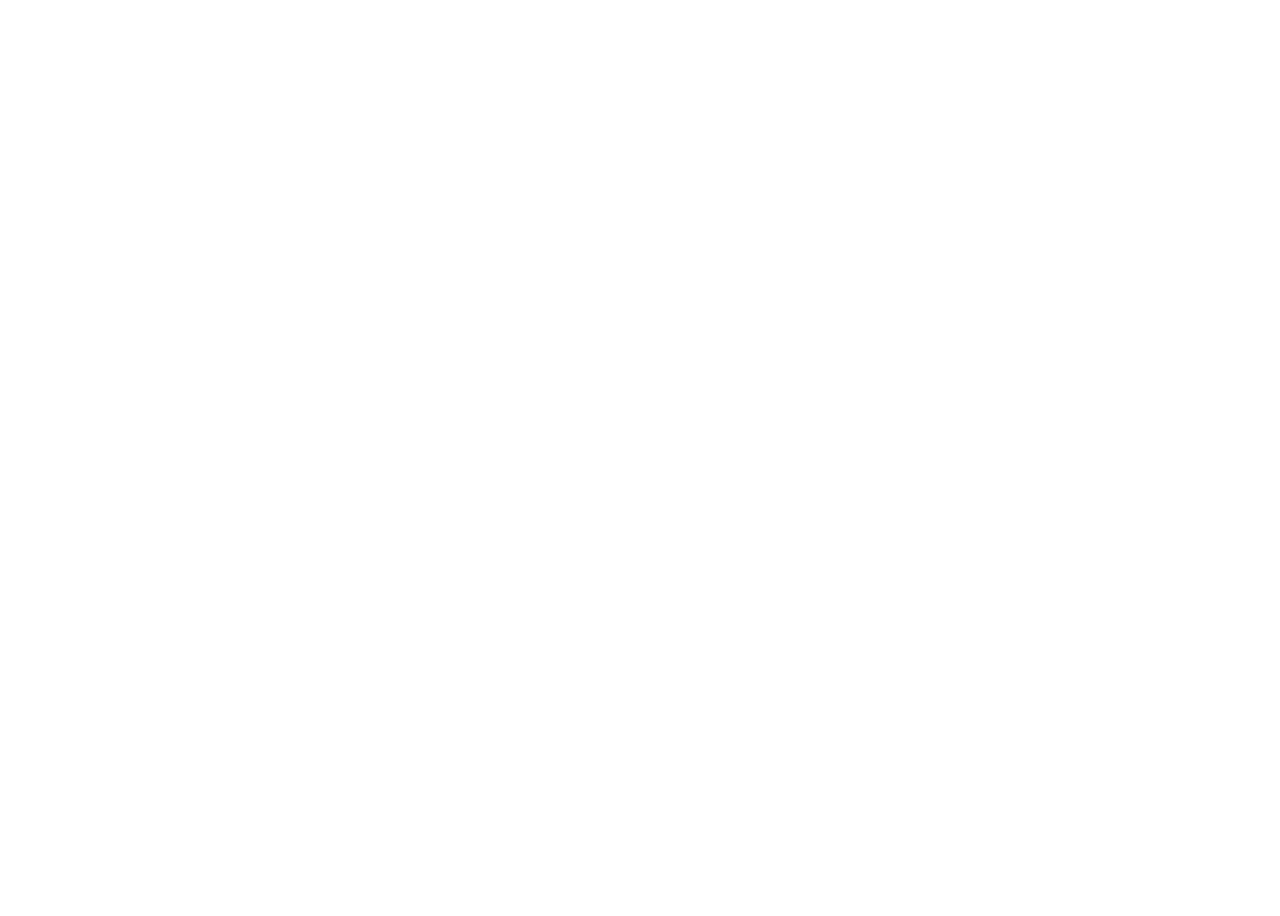
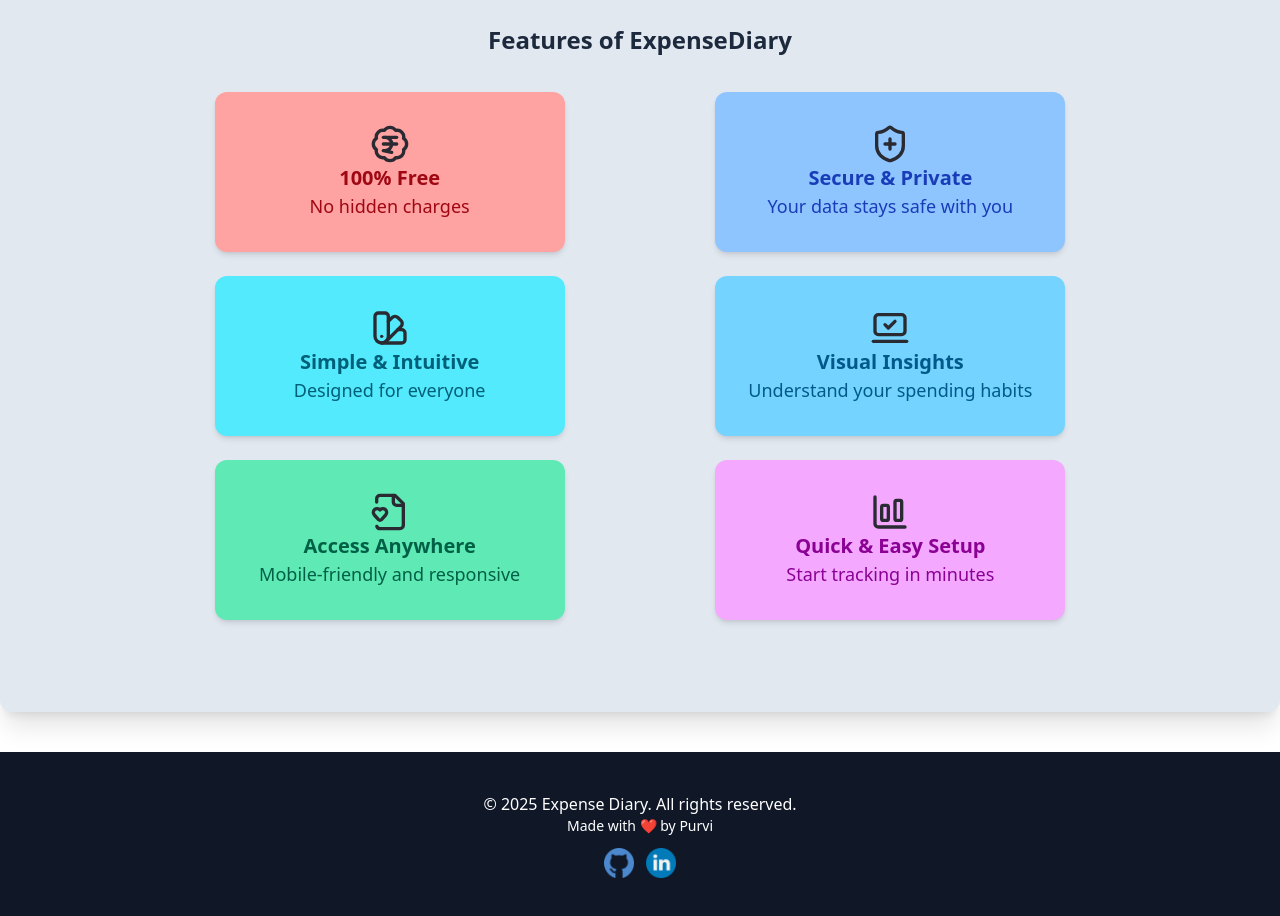
Before and after one commit to PurviMurkute/ExpenseTracker, a React (Vite) app in the folder client/: page / in a window 1280 px wide. Shown: the part 880-1796 px from the top of the page. Before the commit the page ends 800 px from the top, so only its background shows below. Built offline with nearby package versions, Linux system fonts and the light colour scheme.

Commit message:
features added

```diff
--- /dev/null
+++ b/client/src/components/FeatureCard.jsx
@@ -0,0 +1,16 @@
+import React from "react";
+
+const FeatureCard = ({ icon, title, description, className }) => {
+
+  return (
+    <div>
+      <div className={`${className} w-[350px] p-8 mx-4 my-3 shadow-md flex flex-col justify-center items-center rounded-xl hover:animate-pulse`}>
+        <p>{icon}</p>
+        <h3 className="text-xl font-bold">{title}</h3>
+        <p className="text-lg font-medium ">{description}</p>
+      </div>
+    </div>
+  );
+};
+
+export default FeatureCard;
--- /dev/null
+++ b/client/src/components/Footer.jsx
@@ -0,0 +1,23 @@
+import React from "react";
+import github from "./../assets/github.png";
+import linkedin from "./../assets/linkedin.png";
+import { Link } from "react-router";
+
+const Footer = () => {
+  return (
+    <footer className="bg-gray-900 text-white text-center p-10 mt-10 bottom-0 w-full">
+      <p className="text-md">&copy; 2025 Expense Diary. All rights reserved.</p>
+      <p className="text-sm">Made with ❤️ by Purvi</p>
+      <div className="flex flex-row justify-center items-center gap-3 mt-3">
+        <Link to="https://github.com/PurviMurkute">
+          <img src={github} alt="github-logo" className="w-[30px]" />
+        </Link>
+        <Link to="https://www.linkedin.com/in/purvi-murkute-72b914234/">
+          <img src={linkedin} alt="linkedin-logo" className="w-[30px]" />
+        </Link>
+      </div>
+    </footer>
+  );
+};
+
+export default Footer;
--- /dev/null
+++ b/client/src/configFeatures.jsx
@@ -0,0 +1,48 @@
+import { BadgeIndianRupee, ShieldPlus, SwatchBook, ChartColumnBig, LaptopMinimalCheck, FileHeart } from 'lucide-react';
+
+const FEATURESDATA = [
+    {
+        icon : <BadgeIndianRupee color="#2a2a32" className='h-10 w-10'/>,
+        title: "100% Free",
+        description: "No hidden charges",
+        className: "bg-red-300 text-red-800"
+    },
+    {
+        icon : <ShieldPlus color="#2a2a32" className='h-10 w-10'/>,
+        title: "Secure & Private",
+        description: "Your data stays safe with you",
+        className: "bg-blue-300 text-blue-800"
+    },
+    {
+        icon : <SwatchBook color="#2a2a32" className='h-10 w-10' />,
+        title: "Simple & Intuitive",
+        description: "Designed for everyone",
+         className: "bg-cyan-300 text-cyan-800"
+    },
+    {
+        icon : <LaptopMinimalCheck color="#2a2a32" className='h-10 w-10'/>,
+        title: "Visual Insights",
+        description: "Understand your spending habits",
+         className: "bg-sky-300 text-sky-800"
+    },
+    {
+        icon : <FileHeart color="#2a2a32" className='h-10 w-10' />,
+        title: "Access Anywhere",
+        description: "Mobile-friendly and responsive",
+         className: "bg-emerald-300 text-emerald-800"
+    },
+    {
+        icon : <ChartColumnBig color="#2a2a32" className='h-10 w-10' />,
+        title: "Quick & Easy Setup",
+        description: "Start tracking in minutes",
+         className: "bg-fuchsia-300 text-fuchsia-800"
+    }
+
+]
+
+const HEADING = "Features of ExpenseDiary";
+
+export {
+    FEATURESDATA,
+    HEADING
+}
--- a/client/src/views/Home.jsx
+++ b/client/src/views/Home.jsx
@@ -2,9 +2,13 @@ import React from "react";
 import Header from "../components/Header";
 import { Link } from "react-router";
 import Button from "../components/Button";
+import { FEATURESDATA, HEADING } from "../configFeatures.jsx";
+import FeatureCard from "../components/FeatureCard";
+import Footer from "../components/Footer";
 
 const Home = () => {
   return (
+    <>
     <div className="min-h-screen w-full bg-slate-800 relative">
       <div
         className="absolute inset-0 z-0"
@@ -40,6 +44,20 @@ const Home = () => {
         </Link>
       </div>
     </div>
+    <div className='shadow-xl rounded-xl p-20 bg-slate-200'>
+      <h1 className="text-center text-2xl font-extrabold py-6 text-slate-800">{HEADING}</h1>
+    <div className='flex justify-evenly flex-wrap'>
+    {
+      FEATURESDATA.map((feature, i)=>{
+        const {icon, title, description, className} = feature;
+
+        return( <FeatureCard icon={icon} title={title} description={description} key={i} className={className} />)
+      })
+    }
+    </div>
+    </div>
+    <Footer/>
+    </>
   );
 };
 
```
Also changed, not shown: client/src/assets/github.png (added), client/src/assets/linkedin.png (added).
